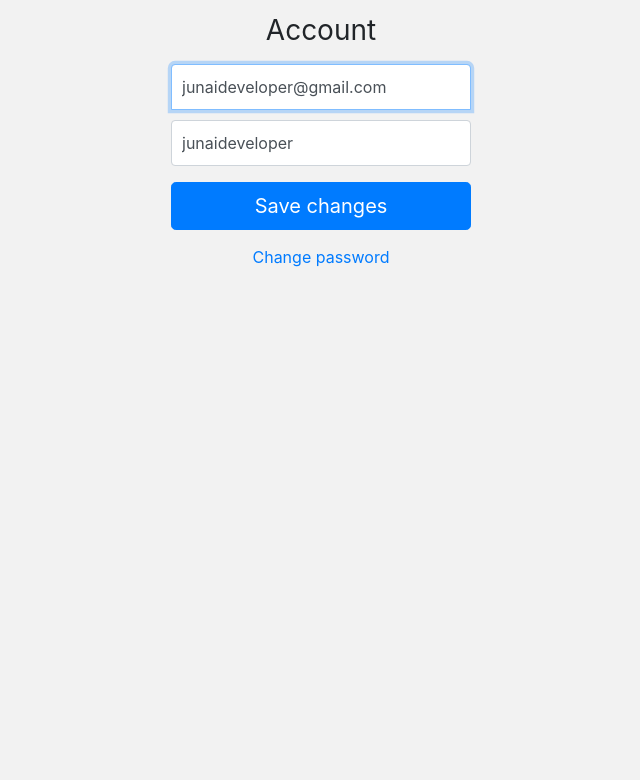
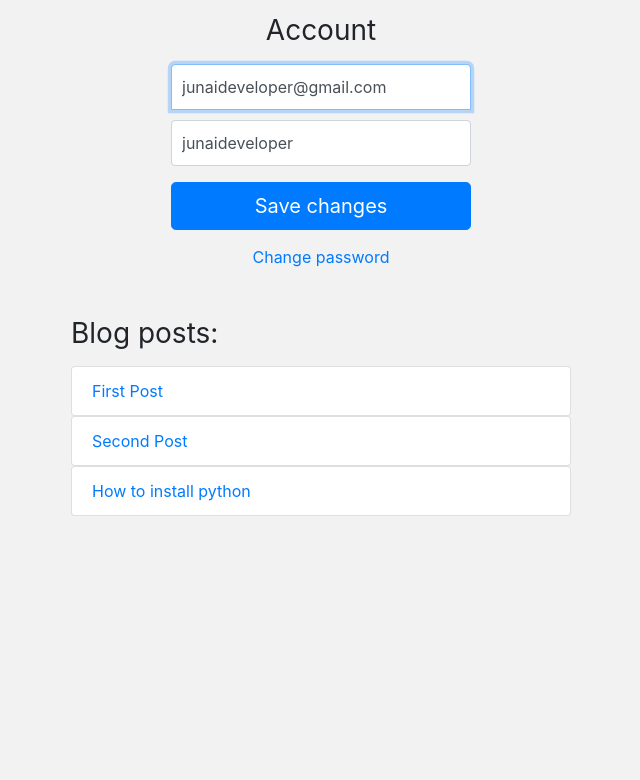
Before and after one commit to junaideveloper/Blog, a Django app: page /account/ in a window 1280 px wide. Shown: the part 90-870 px from the top of the page, without its empty margins (319-959 px from the left). Run offline with Django 3.2, Linux system fonts and the light colour scheme; a user stored in the database is signed in; data comes from the database, SQL or seed files in the repository; some libraries are stand-ins or nearby versions.

Commit message:
Git detail page

```diff
--- a/account/templates/account/account.html
+++ b/account/templates/account/account.html
@@ -33,6 +33,11 @@
   }
   .h3{
     text-align: center;
+  }
+  .blog-posts{
+    max-width: 500px;
+    width: 100%;
+    margin: auto;
   }
 </style>
 
@@ -71,4 +76,23 @@
   <a class="m-auto" href="{% url 'password_change' %}">Change password</a>
 </div>
 
+
+
+<div class="container mt-4 p-4">
+  <div class="row">
+    <div class="blog-posts">
+      <h3 class="mb-3 font-weight-normal">Blog posts:</h3>
+      {% if blog_posts %}
+        <ul class="list-group">
+        {% for post in blog_posts %}
+          <a href="{% url 'blog:detail' post.slug %}"  post.slug style="text-decoration: none;"><li class="list-group-item">{{post}}</li></a>
+        {% endfor %}
+        </ul>
+      {% else %}
+        <p>You have no blog posts. Create a post <a href="{% url 'blog:create' %}">here</a>.</p>
+      {% endif %}
+    </div>
+  </div>
+</div>
+
 {% endblock content %}
--- a/account/views.py
+++ b/account/views.py
@@ -1,6 +1,9 @@
 from django.shortcuts import render, redirect
 from django.contrib.auth import login, authenticate,logout
 from account.forms import RegistrationForm,AccountAuthenticationForm,AccountUpdateForm
+
+from blog.models import BlogPost
+
 
 def registration_view(request):
 	context = {}
@@ -74,6 +77,10 @@ def account_view(request):
 			)
 
 	context['account_form'] = form
+
+	blog_posts = BlogPost.objects.filter(author = request.user)
+	context['blog_posts'] = blog_posts
+
 	return render(request, "account/account.html", context)
 
 
--- a/blog/urls.py
+++ b/blog/urls.py
@@ -1,10 +1,12 @@
 from django.urls import path
 from blog.views import (
 	create_blog_view,
+    detail_blog_view,
 )
 
 app_name = 'blog'
 
 urlpatterns = [
     path('create', create_blog_view, name="create"),
+    path('<slug>/', detail_blog_view, name="detail"),
  ]
```
Also changed, not shown: blog/templates/blog/detail_blog.html (added, +34 -0 lines), blog/views.py (+10 -1 lines).
